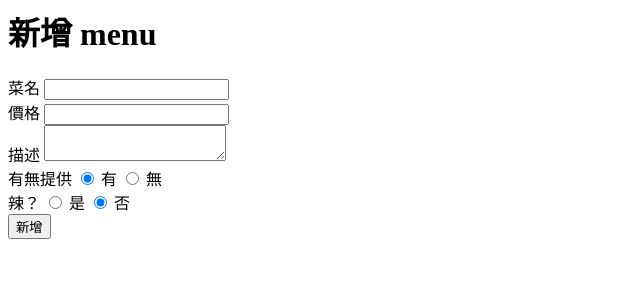
After one commit to nivek-yang/django-restaurant-menu, a Django app: page /menu/new/ in a window 1280 px wide. The commit adds this page. Shown: the top 300 px of the page, without its empty margins (0-640 px from the left). Run offline with Django 5.2, Linux system fonts and the light colour scheme.

Commit message:
feat: Update menu views and templates to handle new menu item creation

```diff
--- a/menu/templates/menu/index.html
+++ b/menu/templates/menu/index.html
@@ -1 +1,3 @@
 <h1>菜單列表</h1>
+
+<a href="{% url 'menu:new' %}">新增菜單</a>
--- /dev/null
+++ b/menu/templates/menu/new.html
@@ -0,0 +1,30 @@
+<h1>新增 menu</h1>
+
+<form action="{% url 'menu:index' %}" method="post">
+    {% csrf_token %}
+    <div>
+        <label for="name">菜名</label>
+        <input name="name" type="text">
+    </div>
+    <div>
+        <label for="price">價格</label>
+        <input name="price" type="number">
+    </div>
+    <div>
+        <label for="description">描述</label>
+        <textarea name="description" id=""></textarea>
+    </div>
+    <div>
+        <label for="is_available">有無提供</label>
+        <input type="radio" name="is_available" value="True" checked> 有
+        <input type="radio" name="is_available" value="False"> 無
+    </div>
+    <div>
+        <label>辣？</label>
+        <input type="radio" name="is_spicy" value="True"> 是
+        <input type="radio" name="is_spicy" value="False" checked> 否
+    </div>
+    <div>
+        <input type="submit" value="新增">
+    </div>
+</form>
--- a/menu/urls.py
+++ b/menu/urls.py
@@ -4,6 +4,6 @@ from . import views
 app_name = "menu"
 
 urlpatterns = [
-    path("", views.index, name = "index"),
-    path("", views.new, name = "new")
+    path("", views.index, name="index"),
+    path("new/", views.new, name="new"),
 ]
--- a/menu/views.py
+++ b/menu/views.py
@@ -1,8 +1,19 @@
-from django.shortcuts import render
+from django.shortcuts import render, redirect
+from .models import Menu
 
 # Create your views here.
 def index(req):
-    return render(req, "menu/index.html")
+    if req.method == "POST":
+        menu = Menu.objects.create(
+            name=req.POST['name'],
+            price=req.POST['price'],
+            description=req.POST['description'],
+            is_available=req.POST['is_available'] == 'True',
+            is_spicy=req.POST['is_spicy'] == 'True',
+        )
+        return redirect("menu:index")
+    else:
+        return render(req, "menu/index.html")
 
 def new(req):
-    pass
+    return render(req, "menu/new.html")
```
